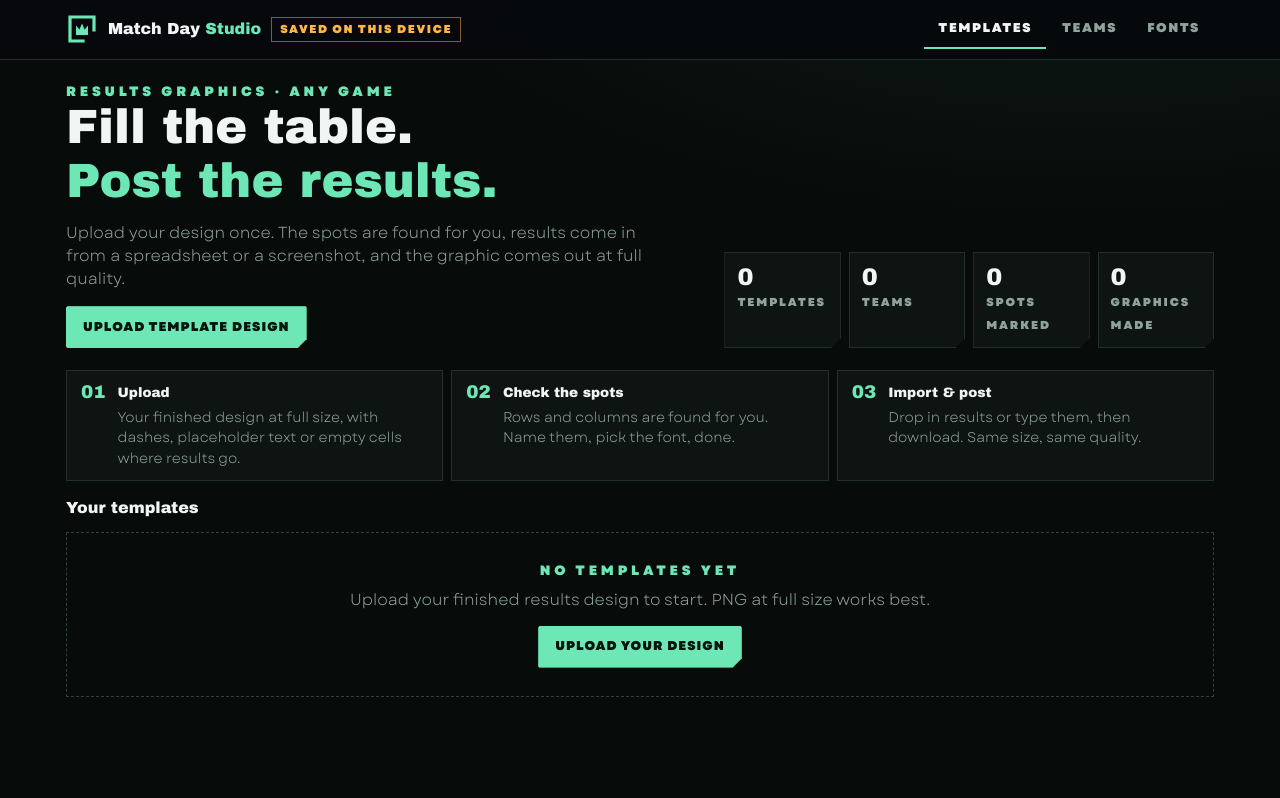
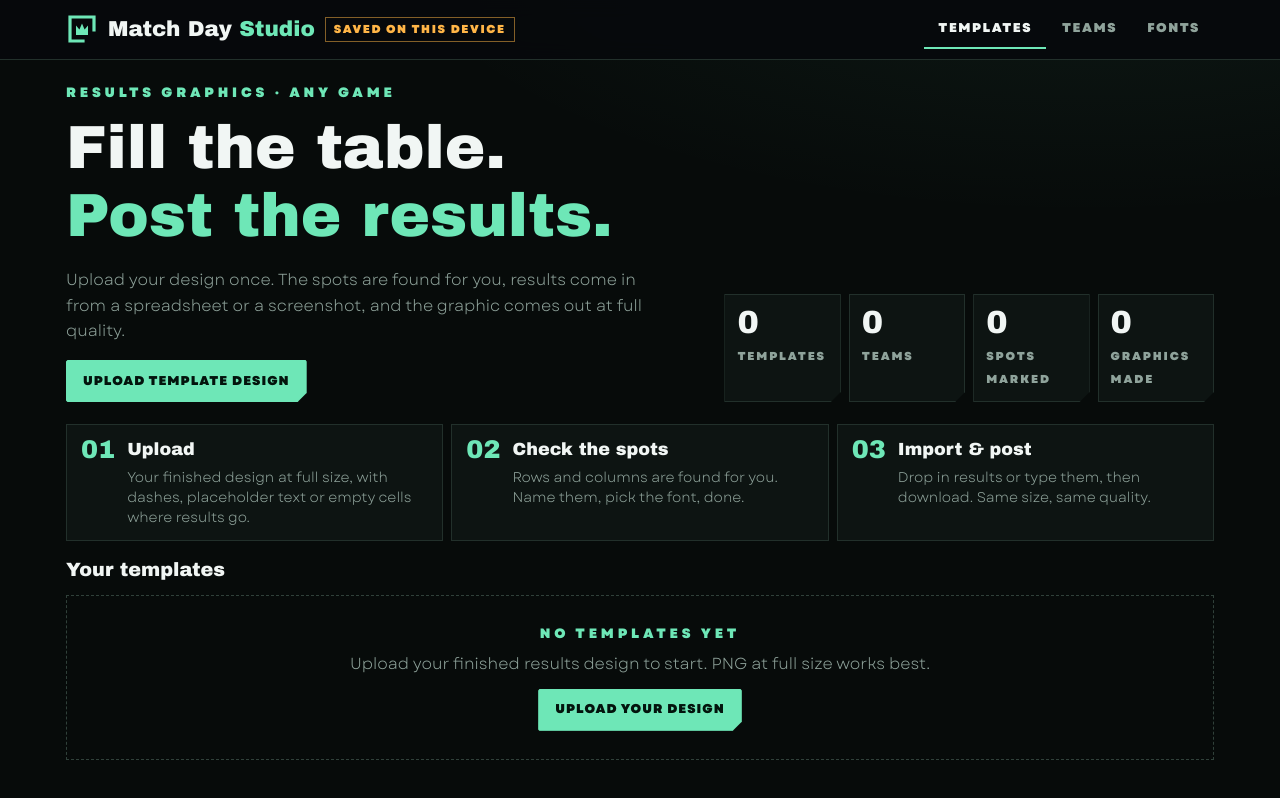
Before and after one commit to Hashi-devs/eSports-Results-Gen-, a plain HTML site: page index.html in a window 1280 px wide. Drawn offline with nearby package versions, Linux system fonts and the light colour scheme; a web font is replaced by a local one.

Commit message:
Fix home banner spacing; size headings for condensed Boldonse
Co-Authored-By: Claude Opus 5.5 <noreply@anthropic.com>
Claude-Session: https://claude.ai/code/session_01FznZV42fpnUczzCj5tmxcK

```diff
--- a/index.html
+++ b/index.html
@@ -26,8 +26,8 @@
 html,body{margin:0;background:var(--bg);color:var(--text);font-family:var(--body);font-size:16px;line-height:1.45;-webkit-text-size-adjust:100%}
 body{background:radial-gradient(1200px 500px at 85% -10%, rgba(110,231,183,.07), transparent 60%), var(--bg)}
 h1,h2,h3{font-family:var(--display);font-weight:400;letter-spacing:0;line-height:1.15;text-wrap:balance;margin:0}
-h2{font-size:1.6rem}
-h3{font-size:1rem}
+h2{font-size:1.9rem}
+h3{font-size:1.2rem}
 p{margin:0}
 button,input,select,textarea{font:inherit;color:inherit}
 img{max-width:100%}
@@ -47,7 +47,7 @@ a{color:var(--accent)}
 .top-in{max-width:1180px;margin:0 auto;padding:10px 16px;display:flex;align-items:center;gap:14px;flex-wrap:wrap}
 .brand{display:flex;align-items:center;gap:10px;margin-right:auto}
 .mark{width:32px;height:32px;color:var(--accent);flex:none}
-.brand h1{font-size:1rem;letter-spacing:0;font-family:var(--display);font-weight:400}
+.brand h1{font-size:1.35rem;letter-spacing:0;font-family:var(--display);font-weight:400}
 .brand h1 b{color:var(--accent);font-weight:400}
 .badge{font-family:var(--label);font-weight:700;font-size:.72rem;letter-spacing:.14em;text-transform:uppercase;padding:3px 8px;border:1px solid var(--line-2);color:var(--muted);white-space:nowrap}
 .badge.cloud{border-color:rgba(61,220,151,.45);color:var(--ok)}
@@ -99,24 +99,26 @@ code{font-family:ui-monospace,Menlo,Consolas,monospace;font-size:.82rem;backgrou
 
 /* templates page */
 .hero{display:grid;grid-template-columns:minmax(0,1.3fr) minmax(0,1fr);gap:22px;align-items:end;margin-bottom:22px}
-.hero h2{font-size:clamp(1.7rem,6.5vw,3rem);line-height:1.12}
-.hero .sub{margin-top:12px;color:var(--muted);max-width:52ch}
+.hero h2{font-size:clamp(2.3rem,10vw,3.8rem);line-height:1.08;margin:0}
+.hero .kicker{display:block;margin:0 0 14px;line-height:1.5}
+.hero h2 span{display:block;margin-top:2px}
+.hero .sub{margin-top:18px;color:var(--muted);max-width:52ch;line-height:1.6}
 .stats{display:grid;grid-template-columns:repeat(4,minmax(0,1fr));gap:8px}
 .stat{background:var(--panel);border:1px solid var(--line);padding:12px;clip-path:polygon(0 0,100% 0,100% calc(100% - 10px),calc(100% - 10px) 100%,0 100%)}
-.stat b{display:block;font-family:var(--display);font-weight:400;font-size:1.5rem;line-height:1;font-variant-numeric:tabular-nums}
+.stat b{display:block;font-family:var(--display);font-weight:400;font-size:2rem;margin-bottom:4px;line-height:1;font-variant-numeric:tabular-nums}
 .stat span{font-family:var(--label);font-weight:700;font-size:.72rem;letter-spacing:.16em;text-transform:uppercase;color:var(--muted)}
 .head{display:flex;align-items:flex-end;justify-content:space-between;gap:12px;flex-wrap:wrap;margin-bottom:14px}
 .steps{display:grid;grid-template-columns:repeat(3,1fr);gap:8px;margin-bottom:18px}
 .step{background:var(--panel);border:1px solid var(--line);padding:12px 14px;display:flex;gap:12px;font-size:.88rem;color:var(--muted)}
-.step b{font-family:var(--display);font-weight:400;font-size:1.15rem;color:var(--accent);line-height:1}
-.step strong{display:block;color:var(--text);font-family:var(--display);font-weight:400;font-size:.85rem;margin-bottom:4px}
+.step b{font-family:var(--display);font-weight:400;font-size:1.6rem;color:var(--accent);line-height:1}
+.step strong{display:block;color:var(--text);font-family:var(--display);font-weight:400;font-size:1.1rem;margin-bottom:4px}
 .tgrid{display:grid;grid-template-columns:repeat(auto-fill,minmax(250px,1fr));gap:12px}
 .tcard{background:var(--panel);border:1px solid var(--line);overflow:hidden;display:flex;flex-direction:column;transition:border-color .15s}
 .tcard:hover{border-color:var(--line-2)}
 .thumb{aspect-ratio:4/3;background:#05070a repeating-conic-gradient(#0c1016 0% 25%,#07090d 0% 50%) 50%/20px 20px;display:flex;align-items:center;justify-content:center;overflow:hidden;position:relative}
 .thumb img{max-height:100%;max-width:100%;object-fit:contain;display:block}
 .tbody{padding:12px;display:flex;flex-direction:column;gap:10px;border-top:1px solid var(--line)}
-.tname{font-family:var(--display);font-weight:400;font-size:.95rem;letter-spacing:0;display:flex;gap:8px;align-items:center;flex-wrap:wrap;overflow-wrap:anywhere;line-height:1.05}
+.tname{font-family:var(--display);font-weight:400;font-size:1.2rem;letter-spacing:0;display:flex;gap:8px;align-items:center;flex-wrap:wrap;overflow-wrap:anywhere;line-height:1.05}
 .meta{font-family:var(--label);font-weight:600;font-size:.8rem;letter-spacing:.12em;text-transform:uppercase;color:var(--muted)}
 .chip{font-family:var(--label);font-size:.7rem;font-weight:800;letter-spacing:.12em;text-transform:uppercase;padding:2px 7px;background:rgba(255,181,71,.14);color:var(--warn)}
 .chip.lime{background:rgba(110,231,183,.12);color:var(--accent)}
@@ -170,7 +172,7 @@ td input,td select{min-width:90px;min-height:38px;padding:6px 8px}
 .logo{width:56px;height:56px;flex:none;background:#05070a repeating-conic-gradient(#0c1016 0% 25%,#07090d 0% 50%) 50%/12px 12px;display:flex;align-items:center;justify-content:center;overflow:hidden;font-size:.7rem;color:var(--muted)}
 .logo img{max-width:100%;max-height:100%;object-fit:contain}
 .tinfo{flex:1;min-width:0}
-.tinfo b{display:block;overflow-wrap:anywhere;font-family:var(--display);font-weight:400;font-size:.85rem}
+.tinfo b{display:block;overflow-wrap:anywhere;font-family:var(--display);font-weight:400;font-size:1.1rem}
 .layout2{display:grid;grid-template-columns:340px minmax(0,1fr);gap:18px;align-items:start}
 .fontrow{display:flex;justify-content:space-between;align-items:center;gap:10px;padding:10px 12px;background:var(--panel-2);border:1px solid var(--line)}
 .fontrow .sample{font-size:1.6rem;overflow:hidden;text-overflow:ellipsis;white-space:nowrap}
@@ -181,7 +183,7 @@ td input,td select{min-width:90px;min-height:38px;padding:6px 8px}
 #toast.bad{border-left-color:var(--bad)}
 .acc{background:var(--panel);border:1px solid var(--line);border-top:2px solid var(--accent)}
 .acc-item+.acc-item{border-top:1px solid var(--line)}
-.acc-item>summary{list-style:none;cursor:pointer;display:flex;align-items:center;justify-content:space-between;gap:10px;padding:15px 16px;font-family:var(--display);font-weight:400;font-size:.95rem;letter-spacing:0;min-height:54px}
+.acc-item>summary{list-style:none;cursor:pointer;display:flex;align-items:center;justify-content:space-between;gap:10px;padding:15px 16px;font-family:var(--display);font-weight:400;font-size:1.2rem;letter-spacing:0;min-height:54px}
 .acc-item>summary::-webkit-details-marker{display:none}
 .acc-item>summary::after{content:"";width:9px;height:9px;border-right:2px solid var(--accent);border-bottom:2px solid var(--accent);transform:rotate(45deg);margin-top:-4px;transition:transform .15s}
 .acc-item[open]>summary::after{transform:rotate(-135deg);margin-top:4px}
@@ -228,7 +230,7 @@ td input,td select{min-width:90px;min-height:38px;padding:6px 8px}
     <div class="hero">
       <div>
         <p class="kicker">Results graphics · Any game</p>
-        <h2>Fill the table.<br><span class="lime">Post the results.</span></h2>
+        <h2>Fill the table. <span class="lime">Post the results.</span></h2>
         <p class="sub">Upload your design once. The spots are found for you, results come in from a spreadsheet or a screenshot, and the graphic comes out at full quality.</p>
         <div class="row" style="margin-top:16px"><label class="btn primary file-btn" for="tpl-upload"><input type="file" id="tpl-upload" accept="image/png,image/jpeg,image/webp">Upload template design</label></div>
       </div>
@@ -290,7 +292,7 @@ td input,td select{min-width:90px;min-height:38px;padding:6px 8px}
   <section id="view-fill" class="hidden">
     <div class="bar">
       <button class="btn ghost" data-act="back">← Templates</button>
-      <input id="fill-title" class="grow" aria-label="Template name" style="font-family:var(--display);font-weight:400;font-size:.95rem;background:transparent;border-color:transparent">
+      <input id="fill-title" class="grow" aria-label="Template name" style="font-family:var(--display);font-weight:400;font-size:1.2rem;background:transparent;border-color:transparent">
       <button class="btn" data-act="to-edit">Mark spots</button>
     </div>
     <div class="fill">
```
